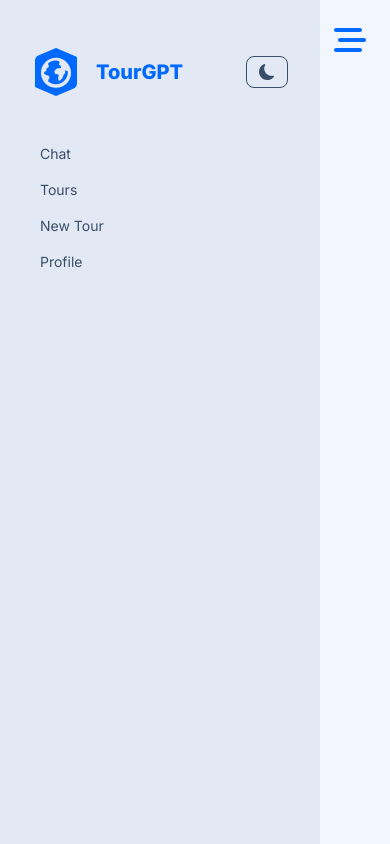
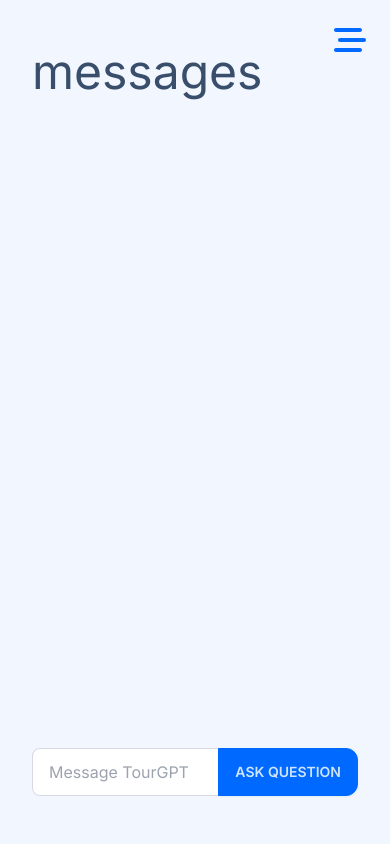
Before and after one commit to samincgs/tourgpt, a Next.js app: page /chat in a window 390 px wide. Built offline with nearby package versions, Linux system fonts and the light colour scheme; no server answers.

Commit message:
fixed sidebar for mobile and started working on chat page

```diff
--- a/app/(dashboard)/chat/page.tsx
+++ b/app/(dashboard)/chat/page.tsx
@@ -1,11 +1,10 @@
-import { UserButton } from '@clerk/nextjs';
+import Chat from '@/components/Chat';
 
 const ChatPage = () => {
   return (
-    <div>
-      <h1>ChatPage</h1>
-      <UserButton />
-    </div>
+    <>
+      <Chat />
+    </>
   );
 };
 export default ChatPage;
--- a/app/(dashboard)/layout.tsx
+++ b/app/(dashboard)/layout.tsx
@@ -12,16 +12,15 @@ const DashboardLayout = ({ children }: { children: React.ReactNode }) => {
         >
           <FaBarsStaggered className='w-8 h-8 text-primary' />
         </label>
-        <div className='bg-base-200 px-8 py-12 min-h-screen'>{children}</div>
+        <div className='bg-base-200 px-8 min-h-screen'>{children}</div>
       </div>
       <div className='drawer-side'>
         <label
           htmlFor='my-drawer-2'
           aria-label='close sidebar'
           className='drawer-overlay'
-        >
-          <Sidebar />
-        </label>
+        ></label>
+        <Sidebar />
       </div>
     </div>
   );
--- /dev/null
+++ b/components/Chat.tsx
@@ -0,0 +1,39 @@
+'use client';
+import { ChangeEventHandler, FormEvent, useState } from 'react';
+
+const Chat = () => {
+  const [text, setText] = useState('');
+  const [messages, setMessages] = useState([]);
+
+  const handleSubmit = (e: FormEvent) => {
+    e.preventDefault();
+    console.log(text);
+  };
+
+  return (
+    <div className='h-screen py-12 grid grid-rows-[1fr,auto]'>
+      <div>
+        <h2 className='text-5xl'>messages</h2>
+      </div>
+      <form onSubmit={handleSubmit} className='max-w-8xl pt-12 '>
+        <div className='join w-full'>
+          <input
+            type='text'
+            className='input input-bordered join-item w-full'
+            placeholder='Message TourGPT'
+            value={text}
+            required
+            onChange={(e) => setText(e.target.value)}
+          />
+          <button
+            type='submit'
+            className='btn btn-primary join-item rounded-xl uppercase '
+          >
+            ask question
+          </button>
+        </div>
+      </form>
+    </div>
+  );
+};
+export default Chat;
```
